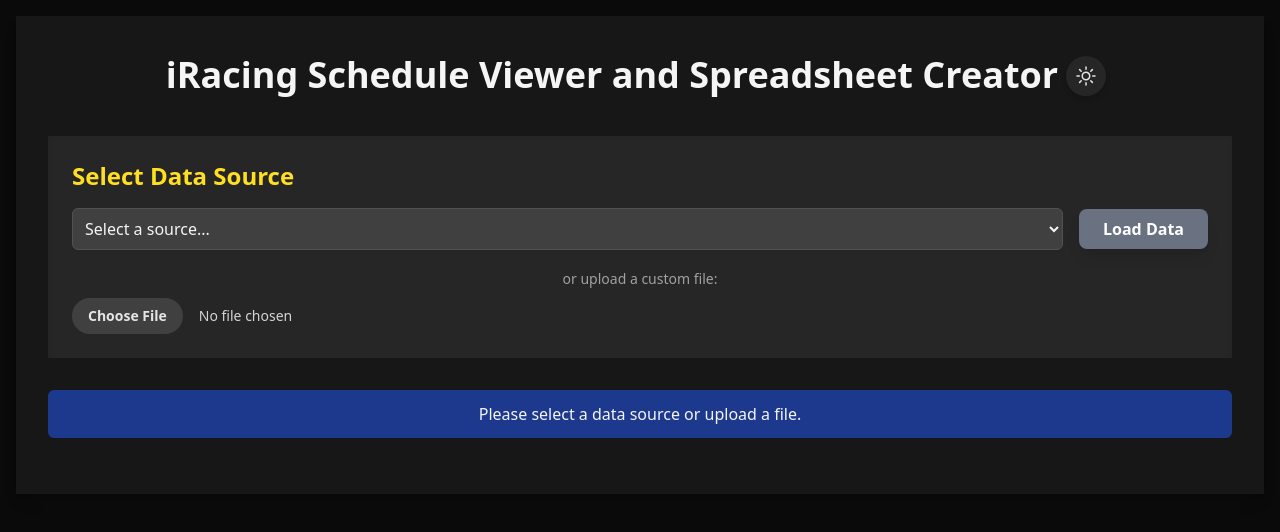
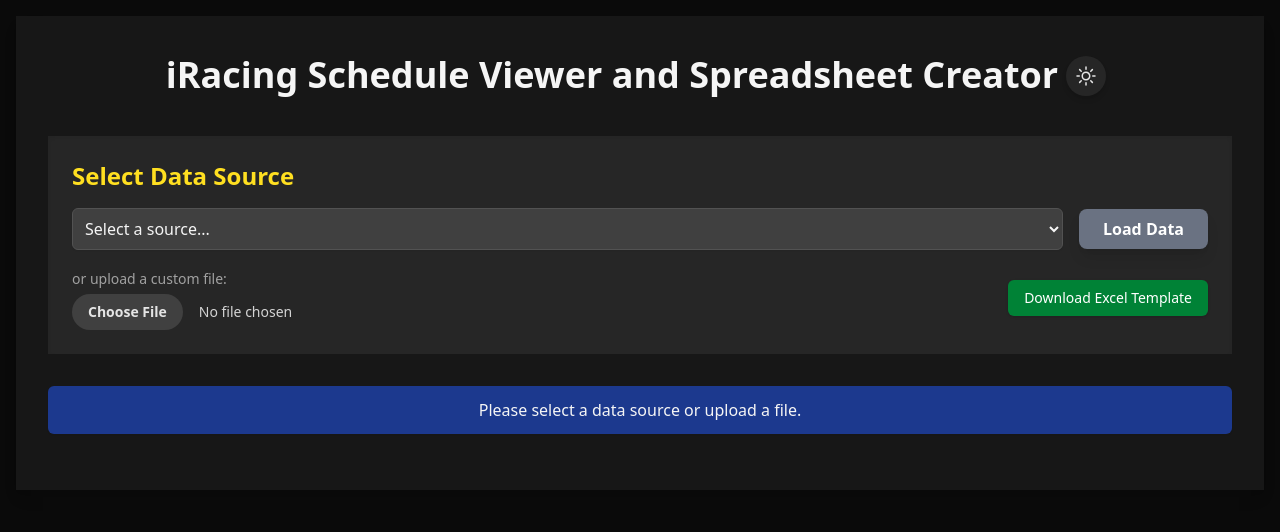
Before and after one commit to ryanturcotte/iracing-schedule-viewer, a React (Vite) app: page / in a window 1280 px wide. Shown: the top 532 px of the page. Built offline with nearby package versions, Linux system fonts and the light colour scheme.

Commit message:
Add Excel template link

```diff
--- a/src/App.jsx
+++ b/src/App.jsx
@@ -877,9 +877,14 @@
                             {isLoading ? 'Loading...' : 'Load Data'}
                         </button>
                     </div>
-                    <div className="mt-4 text-center">
-                        <span className={`text-sm ${isDarkMode ? 'text-neutral-400' : 'text-gray-600'}`}>or upload a custom file:</span>
-                        <input type="file" accept=".json,.pdf" onChange={handleFileChange} className={`block w-full text-sm mt-2 file:mr-4 file:py-2 file:px-4 file:rounded-full file:border-0 file:text-sm file:font-semibold ${isDarkMode ? 'text-neutral-300 file:bg-neutral-700 file:text-neutral-200' : 'file:bg-blue-50 file:text-blue-700'}`} />
+                    <div className="mt-4 flex items-center justify-between">
+                        <div>
+                            <span className={`text-sm ${isDarkMode ? 'text-neutral-400' : 'text-gray-600'}`}>or upload a custom file:</span>
+                            <input type="file" accept=".json,.pdf" onChange={handleFileChange} className={`block w-full text-sm mt-1 file:mr-4 file:py-2 file:px-4 file:rounded-full file:border-0 file:text-sm file:font-semibold ${isDarkMode ? 'text-neutral-300 file:bg-neutral-700 file:text-neutral-200' : 'file:bg-blue-50 file:text-blue-700'}`} />
+                        </div>
+                        <a href={`${import.meta.env.BASE_URL}excel template/Template.xlsx`} download="iRacing_Schedule_Template.xlsx" className={`text-sm font-medium px-4 py-2 rounded-md shadow-sm ${isDarkMode ? 'bg-green-700 hover:bg-green-600 text-white' : 'bg-green-500 hover:bg-green-600 text-white'}`}>
+                            Download Excel Template
+                        </a>
                     </div>
                 </div>
 
```
Also changed, not shown: 1 other file (tests, documents, lock files or other folders).
